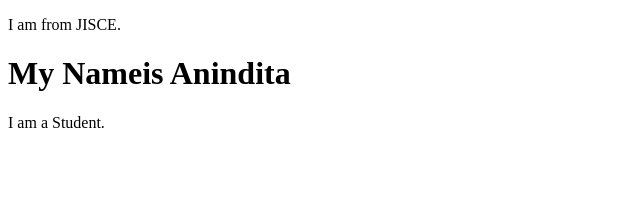
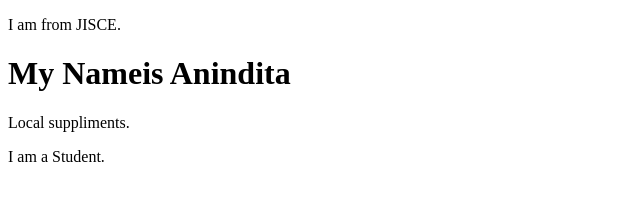
Before and after one commit to aninditasarkar2003/LocalRepo, a plain HTML site: page index.html in a window 1280 px wide. Shown: the whole page, without its empty margins (0-640 px from the left). Drawn offline with Linux system fonts and the light colour scheme.

Commit message:
new paragraph is added

```diff
--- a/index.html
+++ b/index.html
@@ -8,6 +8,7 @@
 <body>
     <p> I am from JISCE. </p>
     <h1> My Nameis Anindita</h1>
+    <p>Local suppliments.</p>
     <p>I am a Student.</p>
 </body>
 </html>
```
